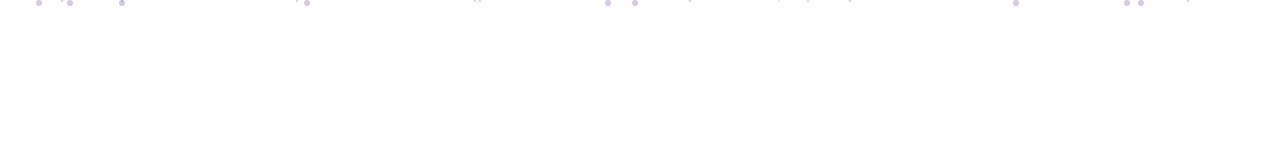
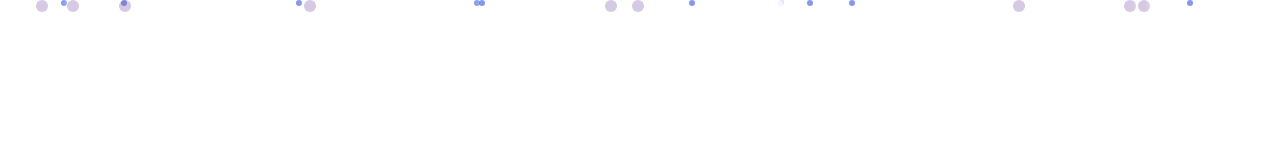
Before and after one commit to Calewiel/shazil-resume-nextjs, a Next.js app: page / in a window 1280 px wide. Shown: the top 152 px of the page. Built offline with nearby package versions, Linux system fonts and the light colour scheme.

Commit message:
Update AnimatedBackground.module.css

```diff
--- a/styles/AnimatedBackground.module.css
+++ b/styles/AnimatedBackground.module.css
@@ -1,23 +1,24 @@
 /* Container for all our floating particles */
 .animatedBackground {
-  position: fixed;        /* Stays in place when scrolling */
+  position: fixed;
   top: 0;
   left: 0;
   width: 100%;
   height: 100%;
-  pointer-events: none;   /* Allows clicks to pass through */
-  z-index: 1;           /* Behind everything else */
-  overflow: hidden;      /* Hides particles that go off-screen */
+  pointer-events: none;
+  z-index: 100;    /* ← Way higher, in front of everything! */
+  overflow: hidden;
 }
 
 /* Individual floating particle */
 .particle {
   position: absolute;
-  width: 4px;
-  height: 4px;
-  background: rgba(255, 255, 255, 0.6);  /* Semi-transparent white */
-  border-radius: 50%;    /* Makes it circular */
-  animation: float-up linear infinite;    /* The magic happens here! */
+  width: 8px;      /* ← Much bigger! */
+  height: 8px;     /* ← Much bigger! */
+  background: rgba(255, 255, 255, 0.9);  /* ← More opaque */
+  border-radius: 50%;
+  animation: float-up linear infinite;
+  box-shadow: 0 0 6px rgba(255, 255, 255, 0.8);  /* ← Glowing effect! */
 }
 
 /* This is where the animation is defined */
@@ -47,13 +48,13 @@
 
 /* Add some variety with different particle sizes */
 .particle:nth-child(3n) {
-  width: 2px;
-  height: 2px;
-  background: rgba(102, 126, 234, 0.4);  /* Your purple theme color */
+  width: 6px;
+  height: 6px;
+  background: rgba(102, 126, 234, 0.8);  /* Your purple theme color */
 }
 
 .particle:nth-child(4n) {
-  width: 6px;
-  height: 6px;
+  width: 12px;
+  height: 12px;
   background: rgba(118, 75, 162, 0.3);   /* Your other purple */
 }
```
